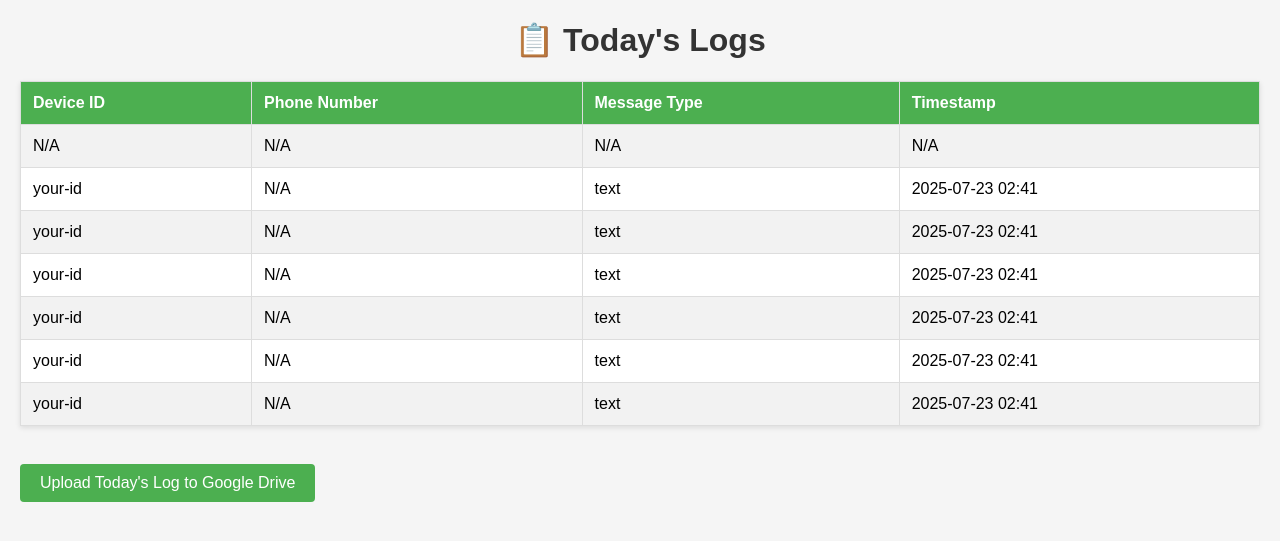
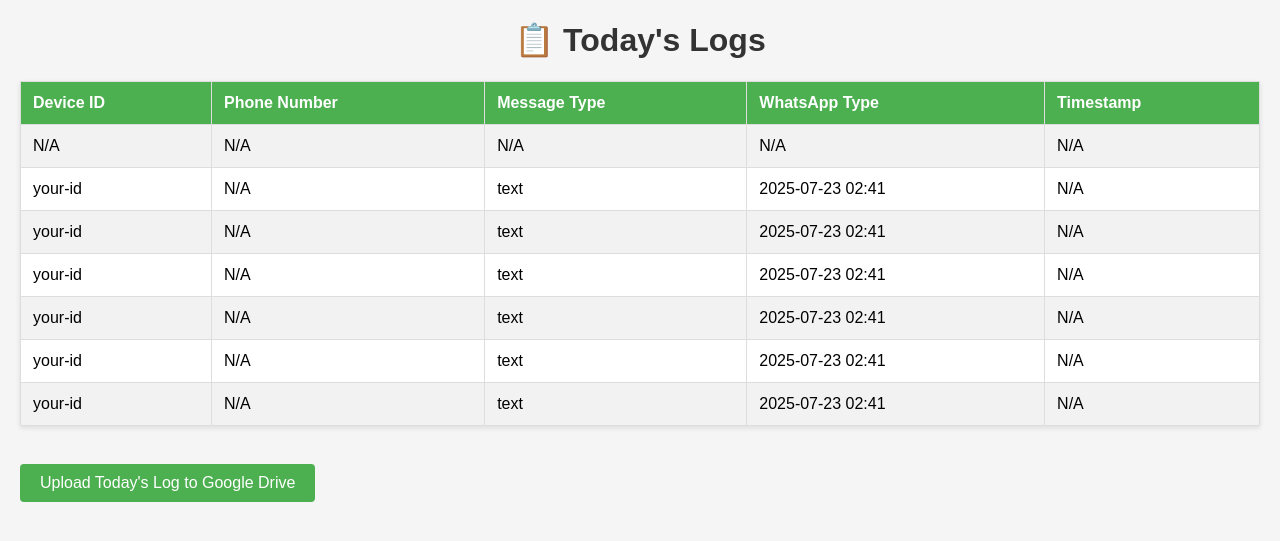
Before and after one commit to OldGrandpa/flask-logger, a Flask app: page / in a window 1280 px wide. Shown: the top 541 px of the page. Run offline with Flask 2, Linux system fonts and the light colour scheme.

Commit message:
Assistant checkpoint: Add WhatsApp type tracking to logs
Assistant generated file changes:
- main.py: Add WhatsApp type field to logging, Update log endpoint to handle WhatsApp type
- templates/logs.html: Add WhatsApp Type column to table, Add WhatsApp Type data to table rows

---

User prompt:

but i need one more thing
either its sent by normal whatsapp or business whatsapp

Replit-Commit-Author: Assistant
Replit-Commit-Session-Id: 4dbfe0ca-6d57-433c-9e89-8006b47f69ed

```diff
--- a/main.py
+++ b/main.py
@@ -13,7 +13,7 @@ if not os.path.exists(csv_file):
     with open(csv_file, mode='w', newline='') as file:
         writer = csv.writer(file)
         writer.writerow(
-            ["Device ID", "Phone Number", "Message Type", "Timestamp"])
+            ["Device ID", "Phone Number", "Message Type", "WhatsApp Type", "Timestamp"])
 
 @app.route('/')
 def index():
@@ -37,13 +37,14 @@ def log_message():
     device_id = data.get('device_id') if data else None
     phone_number = data.get('phone_number') if data else None
     message_type = data.get('message_type') if data else None
+    whatsapp_type = data.get('whatsapp_type') if data else None  # "normal" or "business"
     timestamp = data.get('timestamp') if data else None
 
     # Write data to CSV if we have the required fields
-    if device_id or phone_number or message_type or timestamp:
+    if device_id or phone_number or message_type or whatsapp_type or timestamp:
         with open(csv_file, mode='a', newline='') as file:
             writer = csv.writer(file)
-            writer.writerow([device_id, phone_number, message_type, timestamp])
+            writer.writerow([device_id, phone_number, message_type, whatsapp_type, timestamp])
 
     return {"status": "success"}, 200
 
--- a/templates/logs.html
+++ b/templates/logs.html
@@ -61,6 +61,7 @@
             <th>Device ID</th>
             <th>Phone Number</th>
             <th>Message Type</th>
+            <th>WhatsApp Type</th>
             <th>Timestamp</th>
         </tr>
         {% for row in logs %}
@@ -69,6 +70,7 @@
             <td>{{ row[1] or 'N/A' }}</td>
             <td>{{ row[2] or 'N/A' }}</td>
             <td>{{ row[3] or 'N/A' }}</td>
+            <td>{{ row[4] or 'N/A' }}</td>
         </tr>
         {% endfor %}
     </table>
```
